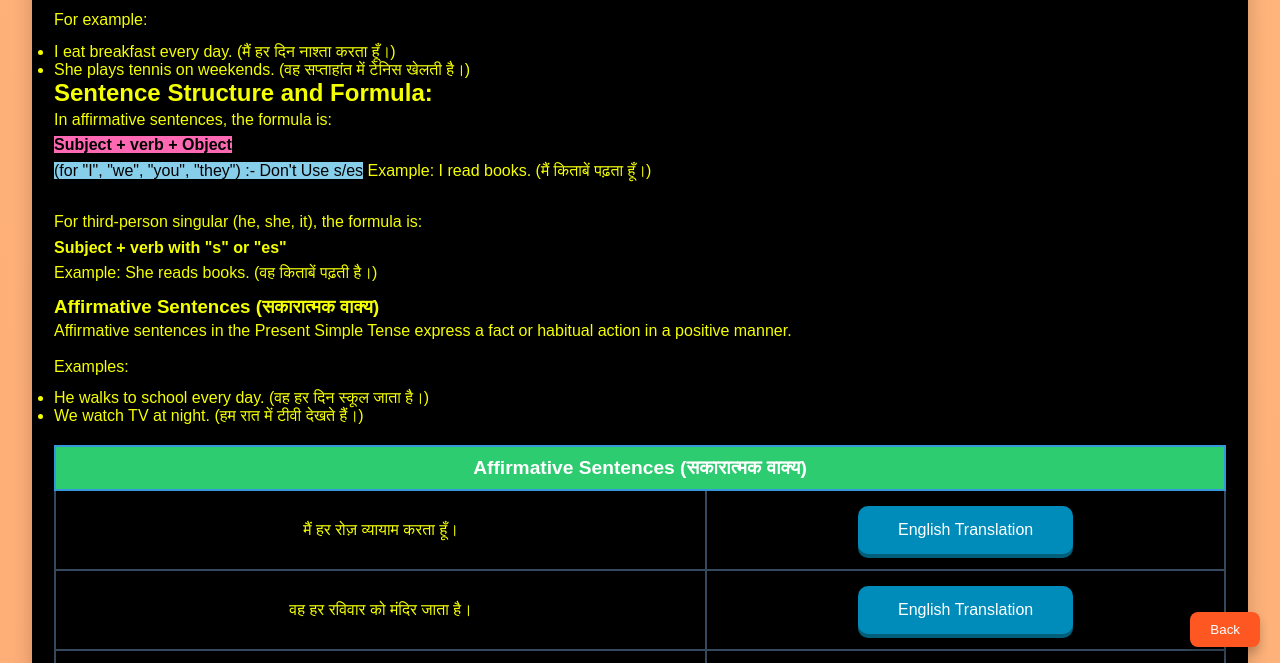
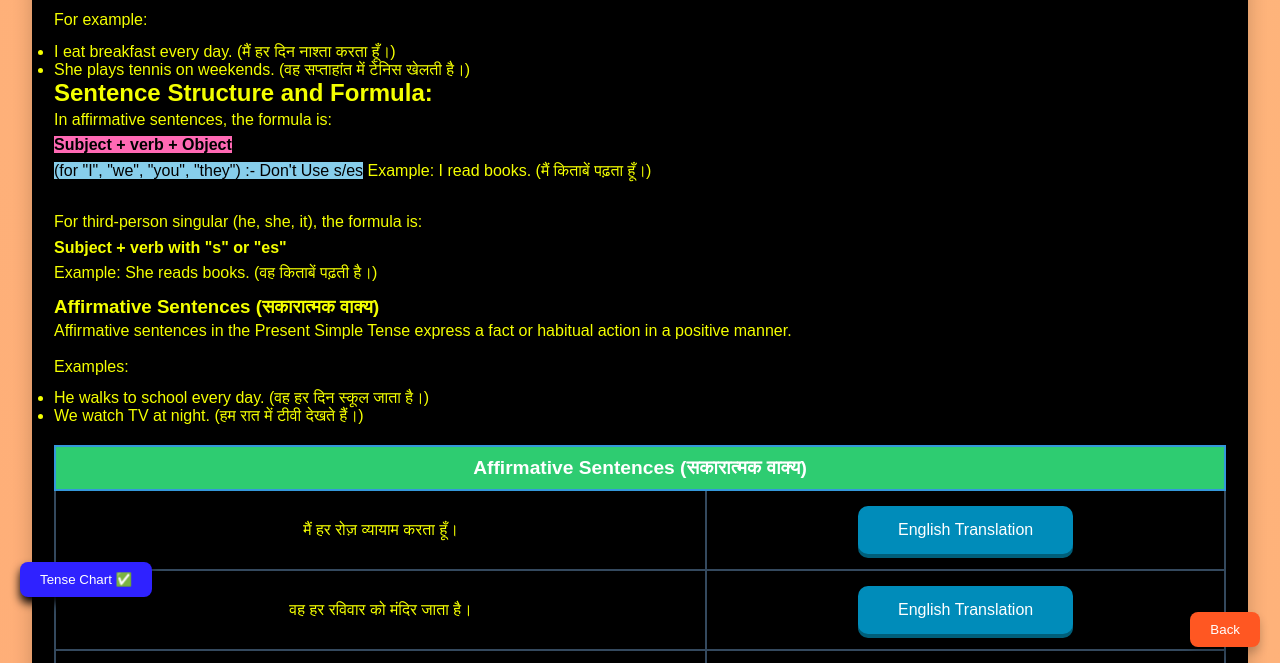
Before and after one commit to Abhay-0703/Education-By-Abhi, a plain HTML site: page presentsimple.html in a window 1280 px wide. Shown: the part 133-796 px from the top of the page. Drawn offline with Linux system fonts and the light colour scheme.

Commit message:
Update presentsimple.html

```diff
--- a/presentsimple.html
+++ b/presentsimple.html
@@ -1384,5 +1384,30 @@ function showTranslation(button, translationText) {
 }
 
 </script>
+<style>
+          /* tense chart button styling */
+          .tensechart {
+            background-color: #2F22FF;
+            color: white;
+            border: none;
+            padding: 10px 20px;
+            border-radius: 8px;
+            cursor: pointer;
+            position: fixed;
+            bottom: 70px;
+            left: 20px;
+            box-shadow: 0px 6px 10px rgba(0, 0, 0, 1);
+            transition: transform 0.2s ease;
+          }
+
+          .tensechart:hover {
+            transform: translateY(-4px);
+            box-shadow: 0px 10px 15px rgba(0, 0, 0, 0.3);
+          }
+
+</style>
+  <div>
+    <button class="tensechart" onclick="window.location.href='tensechart.html';">Tense Chart ✅</button>
+</div>
 </body>
 </html>
```
